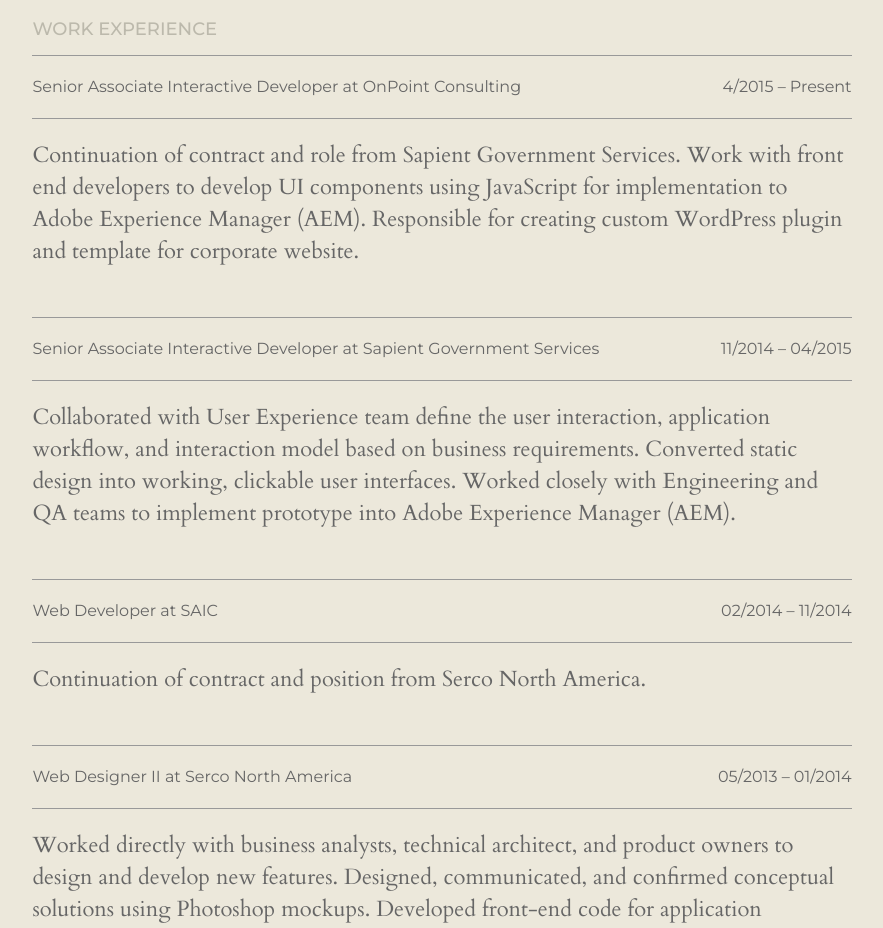
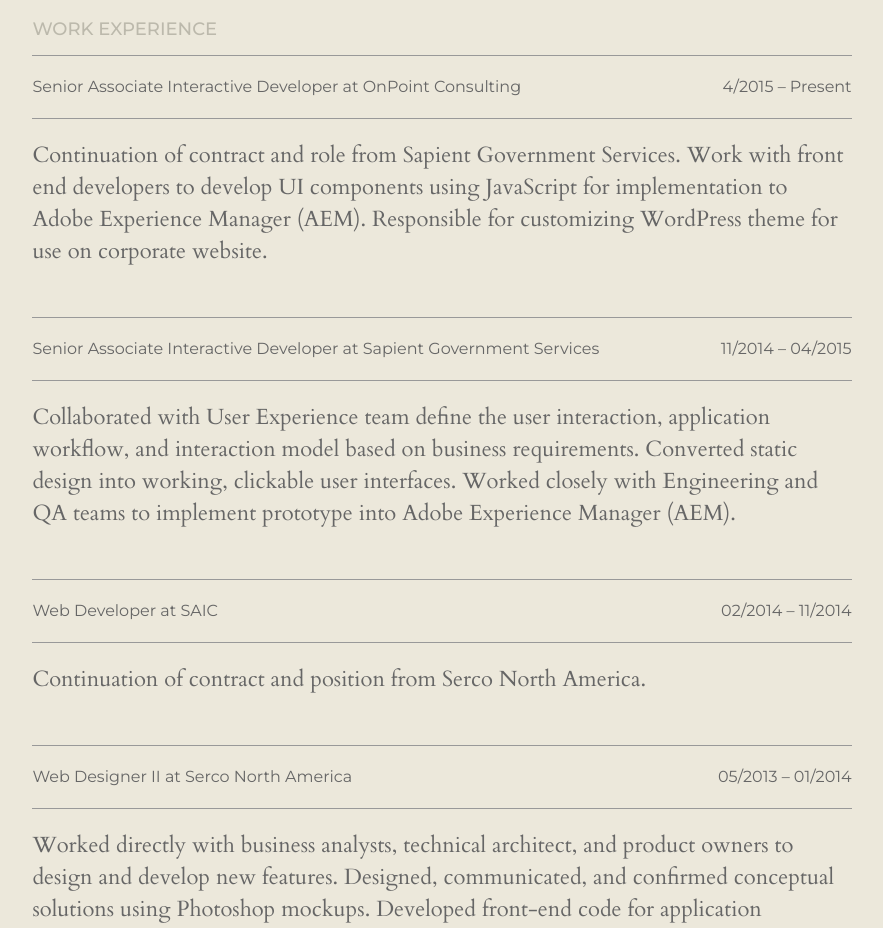
Before and after one commit to bbruthbar/bbruthbar.github.io, a website: page index.html in a window 1280 px wide. Shown: the part 1480-2408 px from the top of the page, without its empty margins (198-1081 px from the left). Drawn offline with Linux system fonts and the light colour scheme.

Commit message:
Update Copy

```diff
--- a/index.html
+++ b/index.html
@@ -46,7 +46,7 @@
       <h2>Work Experience</h2>
       <h3>Senior Associate Interactive Developer at OnPoint Consulting <span class="date">4/2015 – Present</span></h3>
 
-      <p>Continuation of contract and role from Sapient Government Services. Work with front end developers to develop UI components using JavaScript for implementation to Adobe Experience Manager (AEM). Responsible for creating custom WordPress plugin and template for corporate website.</p>
+      <p>Continuation of contract and role from Sapient Government Services. Work with front end developers to develop UI components using JavaScript for implementation to Adobe Experience Manager (AEM). Responsible for customizing WordPress theme for use on corporate website.</p>
 
       <h3>Senior Associate Interactive Developer at Sapient Government Services <span class="date">11/2014 – 04/2015</span></h3>
       <p>Collaborated with User Experience team define the user interaction, application workflow, and interaction model based on business requirements. Converted static design into working, clickable user interfaces. Worked closely with Engineering and QA teams to implement prototype into Adobe Experience Manager (AEM).</p>
```
